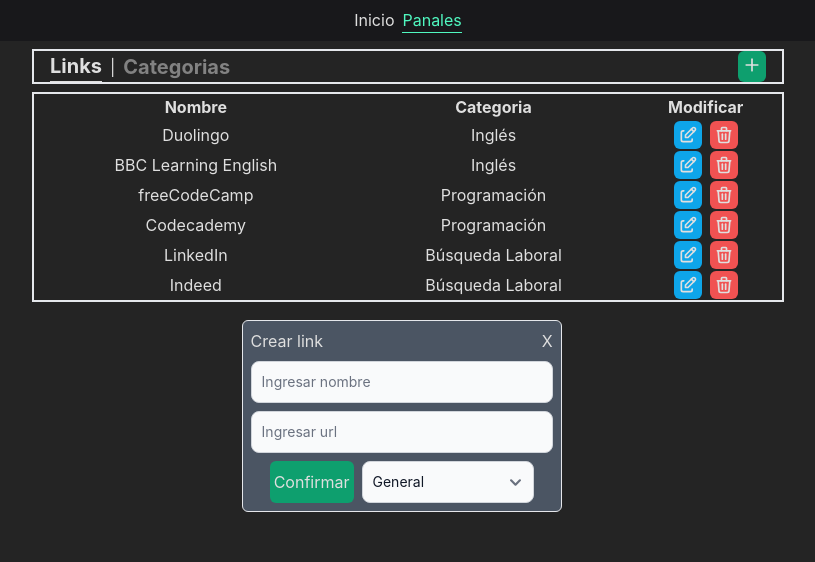
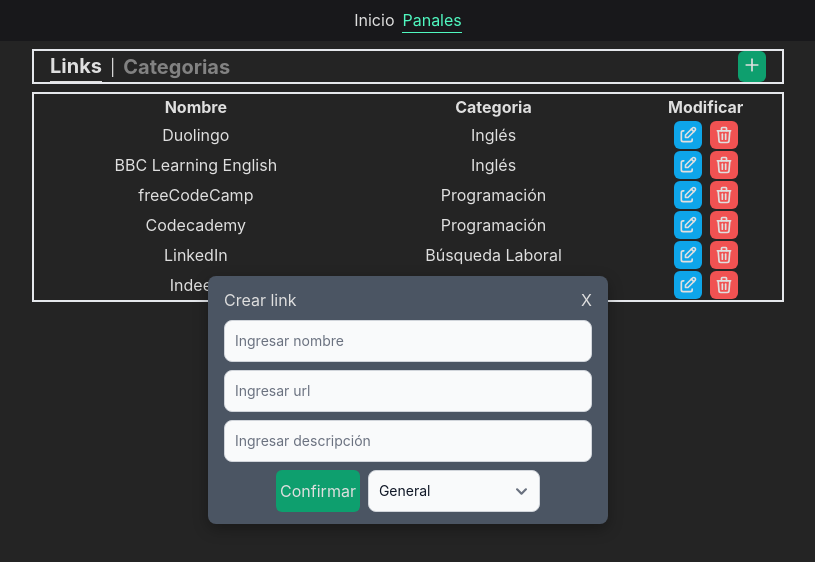
Before and after one commit to Geider10/Markbooks, a React (Vite) app: page /panel in a window 1280 px wide. Both pictures are taken after a click on the icon 984 px from the left and 65 px from the top of the page. Shown: the top 562 px of the page, without its empty margins (232-1047 px from the left). Built offline with nearby package versions, Linux system fonts and the light colour scheme.

Commit message:
add input description at modal, change style the modal and a state for controller btn action when model is open

```diff
--- a/src/components/main/board/Board.jsx
+++ b/src/components/main/board/Board.jsx
@@ -10,28 +10,39 @@
     //controller render the tables and activate modal
     const [tableType, setTableType] = useState("link");//segun su valor render x table
     const [modalType, setModalType] = useState("")//segun su valor activa x modal
+    const [btnAction, setBtnAction] = useState(true)
     const addStyleLink = (e) => {
         window.document.querySelector(".tableLinkActive")?.classList.remove("tableLinkActive");
         e.target.classList.add("tableLinkActive");
     }
     const handleTableTypeLin = (e) => {
+        let btn = btnAction
+        if(btn){
             addStyleLink(e)
             setTableType("link")
         }
+    }
     const handleTableTypeCat = (e) => {
+        let btn = btnAction
+        if(btn){
             addStyleLink(e)
             setTableType("tag")
         }
+    }
     //open x modal for create element
     const handleModalOn = () => {
+        let btn = btnAction
+        if(btn){
             if(tableType == "link"){
                 setModalType("link")
                 setMetodoLink("post");
                 setCategory(tags[0].name)
             }
-        else if(tableType == "tag"){
+            else if(tableType == "tag" ){
                 setModalType("tag");
                 setMetodoTag("post");
+            }
+            setBtnAction(false)
         }
     }
     const handleModalOff = () => {
@@ -46,13 +57,15 @@
             setValueTag("");
         }
         setModalType("");//desactiva x modal
+        setBtnAction(true)
     }
      //attributes && method the links
     const [linkId, setLinkId] = useState(0);
     const [valueLink, setValueLink] = useState("")
     const [url, setUrl] = useState("")
-    const [category, setCategory] = useState("");
-    const [metodoLink, setMetodoLink] = useState("");
+    const [category, setCategory] = useState("")
+    const [description, setDescription] = useState("")
+    const [metodoLink, setMetodoLink] = useState("");//define si se agrega o edita un link
     const [editLink, setEditLink] = useState(false);//permite modificar el modal link
     const handleGetValueL = (e) => {
         setValueLink(e.target.value);
@@ -63,36 +76,49 @@
     const handleGetCategL = (e) => {
         setCategory(e.target.value);
     }
-    //utiliza el context para guardar los elementos en el localstorage
+    const handleGetDescriptonL = (e)=> {
+        setDescription(e.target.value)
+    }
+    //utiliza el context para agregar o eliminar link del localstorage
     const handleSendModalLink = () => {
        const typeMetodo = metodoLink;
-        if (typeMetodo == "post" && valueLink != "" && url != "" && category != "") {
-            postLink(valueLink, url, category);
+        if (typeMetodo == "post" && valueLink !== "" && url !== "" && category !== "" && description !== "") {
+           postLink(valueLink, url, category, description);
            handleModalOff();
+           setBtnAction(true)
         }
-        else if (typeMetodo == "put" && valueLink != "" && url != "" && category != "") {
-            putLink(linkId, valueLink, url, category);
+        else if (typeMetodo == "put" && valueLink !== "" && url !== "" && category !== "" && description !== "") {
+           putLink(linkId, valueLink, url, category, description);
            handleModalOff();
+           setBtnAction(true)
         }
 
     }
     //open modal for edit
     const handleEditTableLink = (e) => {
+        let btn = btnAction
+        if(btn){
             setModalType("link");
             setMetodoLink("put");
             setEditLink(true);
-        //get values link from buttton edit
+            //get values link from btn edit
             const idEdit = e.target.id ||  e.currentTarget.id
             const linkFind = links.find(l => l.id == idEdit)
-        // console.log(linkFind);
             setLinkId(linkFind.id);
             setValueLink(linkFind.name);
             setCategory(linkFind.category);
             setUrl(linkFind.url);
+            setDescription(linkFind.description)
+            setBtnAction(false)
+            console.log(linkFind);
+        }
     }
     const handleDeleteTableLink=(e)=>{
+        let btn = btnAction
+        if(btn){
             const id = e.currentTarget.id || e.target.id
-        deleteLink(id);
+            deleteLink(id)
+        }
     }
     //attributes && method the tags
     const [tagId, setTagId] = useState(0);
@@ -107,13 +133,17 @@
         if (typeMetod == "post" && valueTag != "") {
             postTag(valueTag);
             handleModalOff();
+            setBtnAction(true)
         }
         else if (typeMetod == "put" && valueTag != "") {
             putTag(tagId, valueTag);
             handleModalOff();
+            setBtnAction(true)
         }
     }
     const handleEditTableTag = (e) => {
+        let btn = btnAction
+        if(btn){
             const idTag = e.currentTarget.id || e.target.id
             const tagFind = tags.find(t => t.id == idTag)
             if (tagFind.name != "General") {
@@ -122,19 +152,25 @@
                 setEditTag(true);
                 setTagId(tagFind.id);
                 setValueTag(tagFind.name);
+                setBtnAction(false)
             }
         }
+
+    }
     const handleDeleteTableTag = (e)=>{
+        let btn = btnAction
+        if(btn){
             const idTag = e.currentTarget.id || e.target.id
             const tagFind = tags.find(t => t.id == idTag)
             tagFind.name != "General" &&  deleteTag(tagFind.id);
+        }
     }
     return (
        <div className="flex justify-center">
          <div className="centerBoard  p-2">
             <SelectTable hLinks = {handleTableTypeLin} hCategorys={handleTableTypeCat} hModalOn={handleModalOn}/>
             {modalType == "link" &&
-                <Modal url={true} name={!editLink ? "Crear link" : "Editar Link"} btnName={"Confirmar"}text={valueLink}  change={handleGetValueL} submit={handleSendModalLink} close={handleModalOff} nameUrl={url}  changeUrl={handleGetUrlL}>
+                <Modal url={true} name={!editLink ? "Crear link" : "Editar Link"} btnName={"Confirmar"}text={valueLink}  change={handleGetValueL} submit={handleSendModalLink} close={handleModalOff} nameUrl={url}  changeUrl={handleGetUrlL} nameDescription={description} changeDescription={handleGetDescriptonL}>
                     <CategoryList tagsList={tags} defaultCategory={category} hCategorySelect={handleGetCategL}/>
                 </Modal>
             }
--- a/src/components/main/form/Modal.jsx
+++ b/src/components/main/form/Modal.jsx
@@ -1,11 +1,11 @@
 import Button from "./Button";
-function Modal({ name, children, text, submit, close, change, btnName, url, nameUrl, changeUrl}) {
+function Modal({ name, children, text, submit, close, change, btnName, url, nameUrl, changeUrl, nameDescription, changeDescription}) {
     const handleSubmit = (e)=>{
         e.preventDefault();
     }
     return (
-        <article className="modalCenter">
-            <form onSubmit={handleSubmit} className="w-80 border p-2 rounded-md bg-gray-600">
+        <article className="modalCenter bg-gray-600 px-4 py-3 rounded-lg">
+            <form onSubmit={handleSubmit}>
                 <div className="flex justify-between mb-2">
                     <h3>{name}</h3>
                     <span onClick={close} className="cursor-pointer "> X</span>
@@ -18,11 +18,19 @@
                         placeholder="Ingresar nombre"
                         className="bg-gray-50 border border-gray-300 text-gray-900 text-sm rounded-lg focus:ring-blue-500 focus:border-blue-500 block w-full p-2.5 dark:bg-gray-700 dark:border-gray-600 dark:placeholder-gray-400 dark:text-white dark:focus:ring-blue-500 dark:focus:border-blue-500" />
                     {url &&
-                    <input
+                        <input
                         type="text"
                         value={nameUrl}
                         onChange={changeUrl}
                         placeholder="Ingresar url"
+                        className="bg-gray-50 border border-gray-300 text-gray-900 text-sm rounded-lg focus:ring-blue-500 focus:border-blue-500 block w-full p-2.5 dark:bg-gray-700 dark:border-gray-600 dark:placeholder-gray-400 dark:text-white dark:focus:ring-blue-500 dark:focus:border-blue-500" />
+                    }
+                    {url &&
+                        <input
+                        type="text"
+                        value={nameDescription}
+                        onChange={changeDescription}
+                        placeholder="Ingresar descripción"
                         className="bg-gray-50 border border-gray-300 text-gray-900 text-sm rounded-lg focus:ring-blue-500 focus:border-blue-500 block w-full p-2.5 dark:bg-gray-700 dark:border-gray-600 dark:placeholder-gray-400 dark:text-white dark:focus:ring-blue-500 dark:focus:border-blue-500" />
                     }
                     <div className="flex gap-2 justify-center ">
--- a/src/index.css
+++ b/src/index.css
@@ -29,11 +29,13 @@
 }
 .modalCenter{
   position: absolute;
-  left: 37%;
-  right:0;
-  top: 40%;
-  bottom:0;
-  z-index: 1;
+  top: 50%;
+  left: 50%;
+  transform: translate(-50%, -50%);
+  z-index: 1000; /* Asegúrate de que el z-index sea lo suficientemente alto */
+  width: 60%; /* O cualquier otro tamaño que desees */
+  max-width: 400px; /* Limita el ancho máximo del modal */
+  box-shadow: 0 5px 15px rgba(0, 0, 0, 0.3);
 }
 .cardCenter{
   display: flex;
```
Lines whose indentation alone changed are shown as unchanged.
